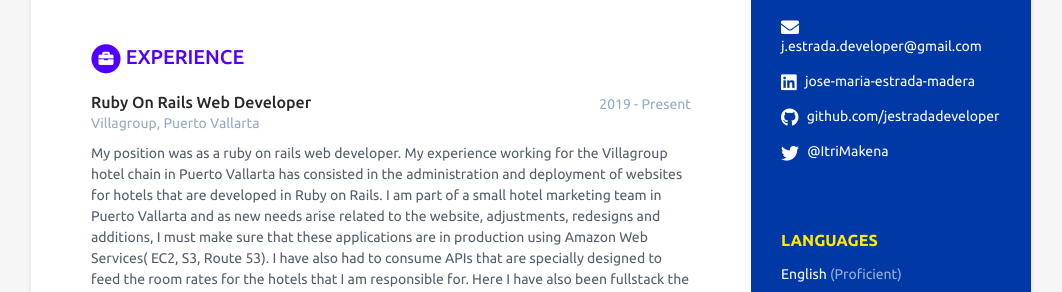
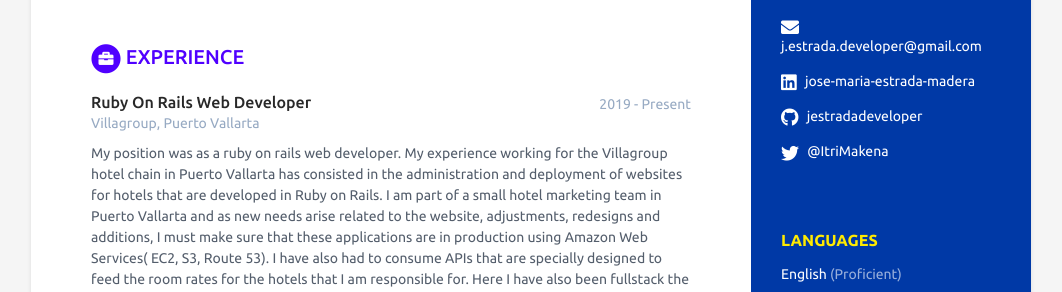
Before and after one commit to BC-MAY-21-ROR/kata-03-resume-scorecard-jestradadeveloper, a Jekyll site: the page built from index.html, in a window 1280 px wide. Shown: the part 453-745 px from the top of the page, without its empty margins (109-1171 px from the left). Built offline with Jekyll 4.4.1, drawn with Linux system fonts in a browser that asks for light colours.

Commit message:
Update Github url reference
Update Github link to yml file

```diff
--- a/_data/data.yml
+++ b/_data/data.yml
@@ -8,7 +8,7 @@ sidebar:
   phone: null
   website: null
   linkedin: jose-maria-estrada-madera
-  github: github.com/jestradadeveloper
+  github: jestradadeveloper
   gitlab: null
   bitbucket: null
   twitter: '@ItriMakena'
```
